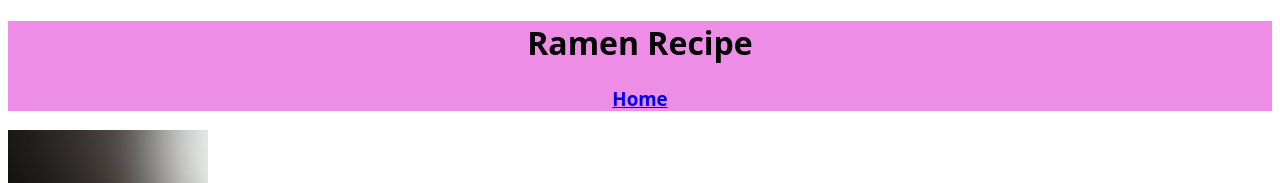
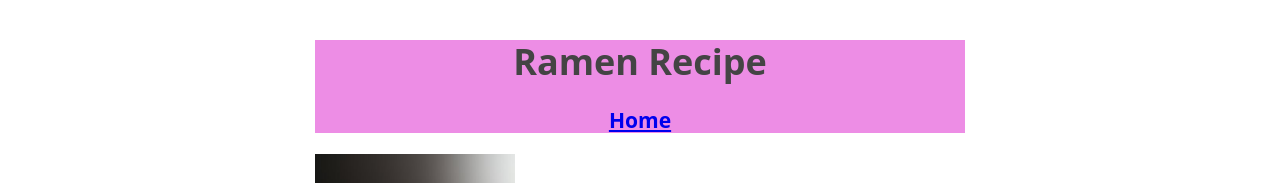
Before and after one commit to davidnuhwin/odin-recipes, a plain HTML site: page recipes/ramen.html in a window 1280 px wide. Shown: the top 183 px of the page. Drawn offline with Linux system fonts and the light colour scheme.

Commit message:
Add: CSS to center the body and improve readability

```diff
--- a/recipes/ramen.html
+++ b/recipes/ramen.html
@@ -6,7 +6,7 @@
     <title>Ramen Recipe</title>
     <link rel="stylesheet" href="../style.css">
 </head>
-<body>
+<body class="structure">
 <div class="heading">
     <h1> Ramen Recipe </h1>
 
--- a/style.css
+++ b/style.css
@@ -5,8 +5,18 @@
 
 .heading {
     background-color: rgb(237, 141, 229);
+    line-height: 1.2
 }
 
 .recipe-link {
     list-style-position: inside;
 }
+
+.structure{
+        margin: 40px auto;
+        max-width: 650px;
+        line-height: 1.6;
+        font-size: 18px;
+        color: #444;
+        padding: 0 10px
+}
```
